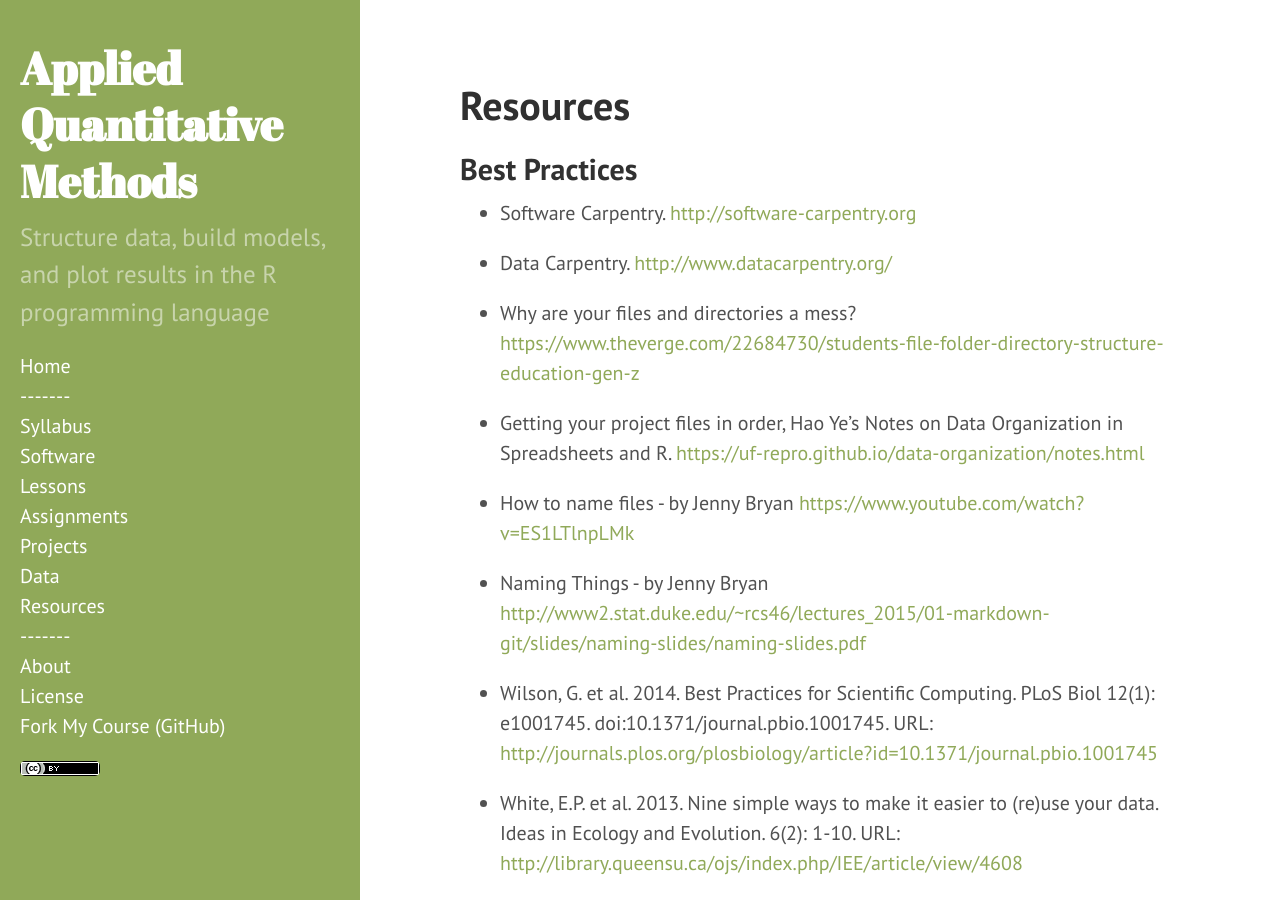
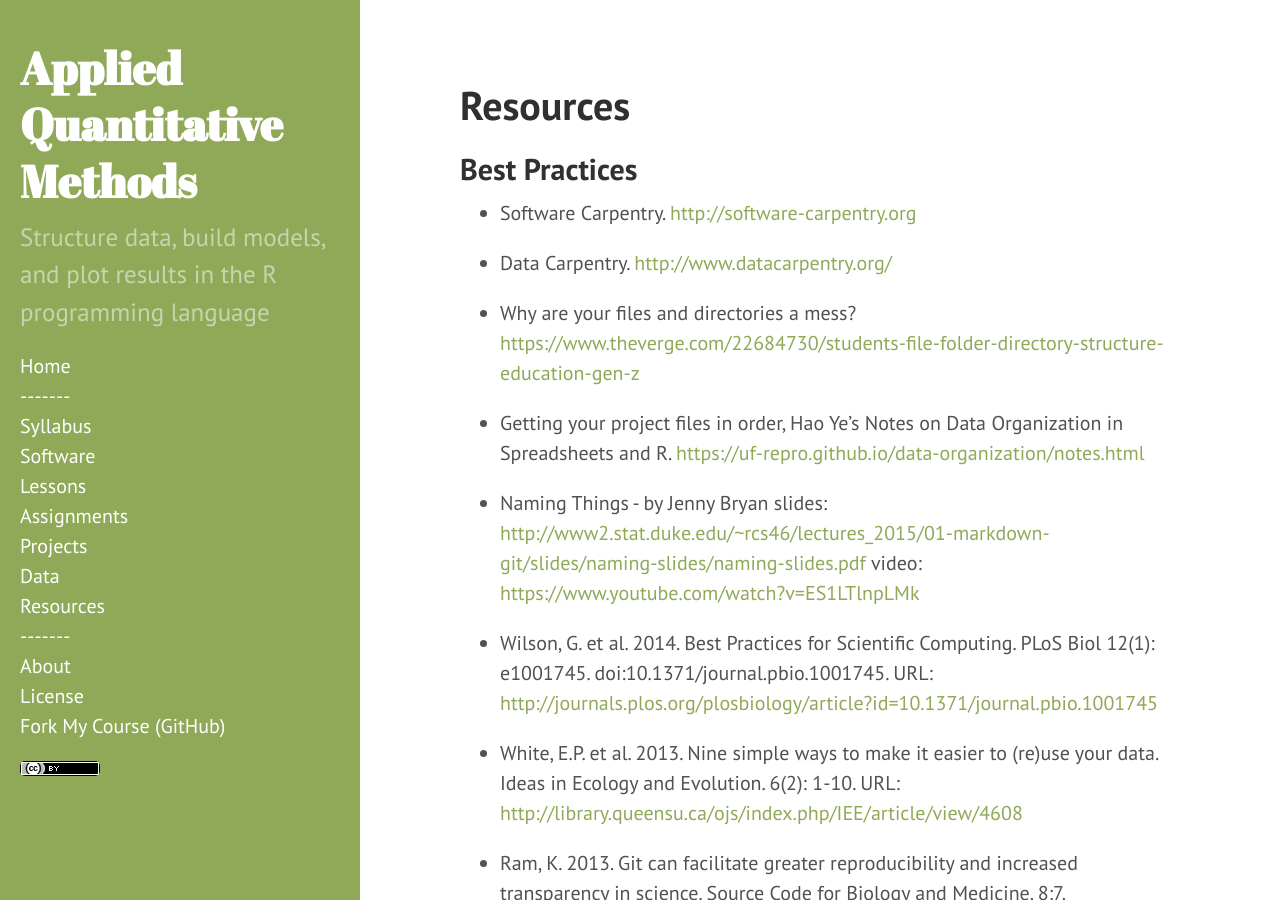
Before and after one commit to dmcglinn/quant_methods, a Jekyll site: the page built from resources.md, in a window 1280 px wide and 900 px high. Built offline with Jekyll 4.4.1, drawn with Linux system fonts in a browser that asks for light colours.

Commit message:
refine links to naming things resources

```diff
--- a/resources.md
+++ b/resources.md
@@ -13,9 +13,9 @@ title: Resources
 * Getting your project files in order, Hao Ye's Notes on Data Organization in
 Spreadsheets and R. <https://uf-repro.github.io/data-organization/notes.html>
 
-* How to name files - by Jenny Bryan <https://www.youtube.com/watch?v=ES1LTlnpLMk>
-
-* Naming Things - by Jenny Bryan <http://www2.stat.duke.edu/~rcs46/lectures_2015/01-markdown-git/slides/naming-slides/naming-slides.pdf>
+* Naming Things - by Jenny Bryan
+    slides: <http://www2.stat.duke.edu/~rcs46/lectures_2015/01-markdown-git/slides/naming-slides/naming-slides.pdf>
+    video: <https://www.youtube.com/watch?v=ES1LTlnpLMk>
 
 * Wilson, G. et al. 2014. Best Practices for Scientific Computing. PLoS Biol
 12(1): e1001745. doi:10.1371/journal.pbio.1001745. URL: <http://journals.plos.org/plosbiology/article?id=10.1371/journal.pbio.1001745>
```
